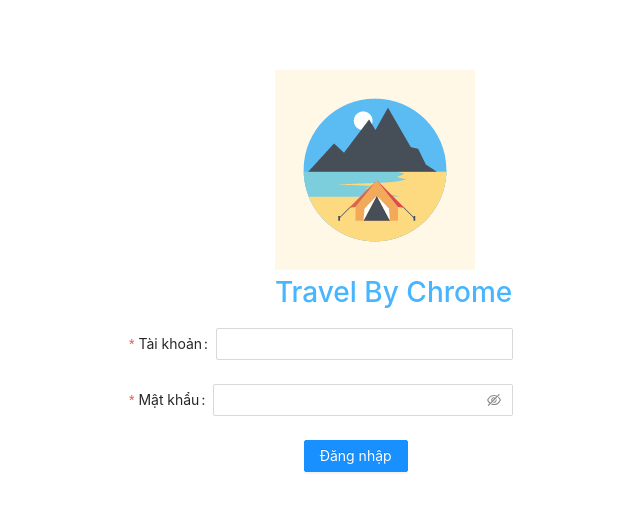
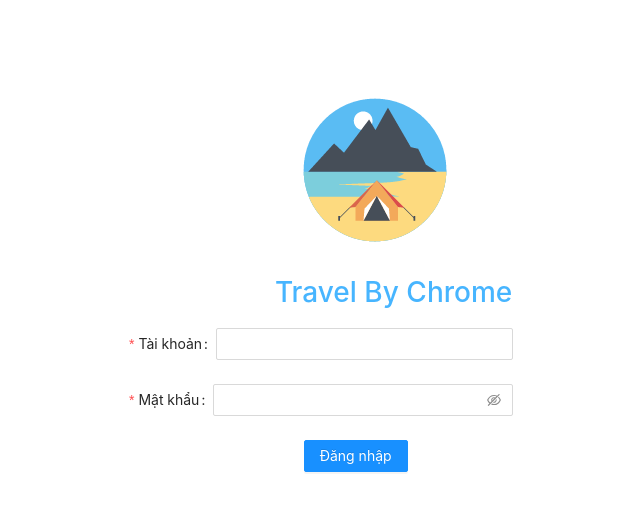
Before and after one commit to caoquockhanh/TravelApp.FEWeb.MKT, a React (Create React App) app: page / in a window 1280 px wide. Shown: the top 510 px of the page, without its empty margins (319-959 px from the left). Built offline with nearby package versions, Linux system fonts and the light colour scheme.

Commit message:
upload logo page

```diff
--- a/src/pages/login_page/LoginPage.jsx
+++ b/src/pages/login_page/LoginPage.jsx
@@ -61,7 +61,7 @@ function LoginPage(props) {
     return (
 
         <div style={{ width: "30%", margin: "auto", paddingTop: "120px" }}>
-            <img src={require('./../../asset/img/logo_app.png')} style={{marginLeft: "38%", marginTop: '-50px'}}/>
+            <img src={require('./../../asset/img/logo.png')} style={{marginLeft: "38%", marginTop: '-50px'}}/>
             <h1 style={{ marginLeft: "38%", color: "#47B5FF" }}>Travel By Chrome</h1>
             <form onSubmit={handleSubmit}
                 name="basic"
```
Also changed, not shown: src/asset/img/logo.png (added).
